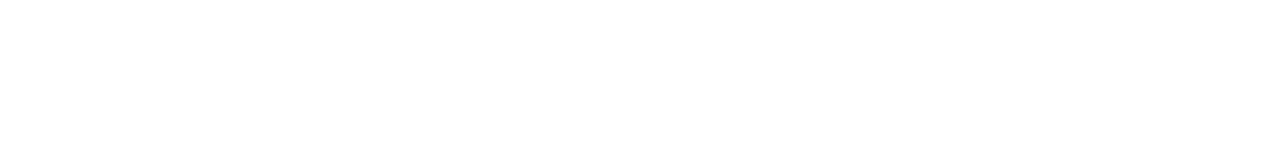
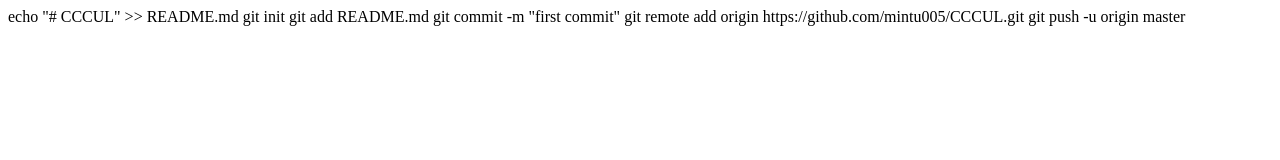
Before and after one commit to mintu005/CCCUL, a plain HTML site: page Index.html in a window 1280 px wide. Drawn offline with Linux system fonts and the light colour scheme.

Commit message:
add js and css folder

```diff
--- a/Index.html
+++ b/Index.html
@@ -4,6 +4,14 @@
 </title>
 </head>
 <body>
+
+echo "# CCCUL" >> README.md
+git init
+git add README.md
+git commit -m "first commit"
+git remote add origin https://github.com/mintu005/CCCUL.git
+git push -u origin master
+
 <table>
 	<tr>
 	</tr>
--- /dev/null
+++ b/css/style.css
@@ -0,0 +1 @@
+back-ground color:
--- /dev/null
+++ b/js/script.js
@@ -0,0 +1 @@
+js file change
```
